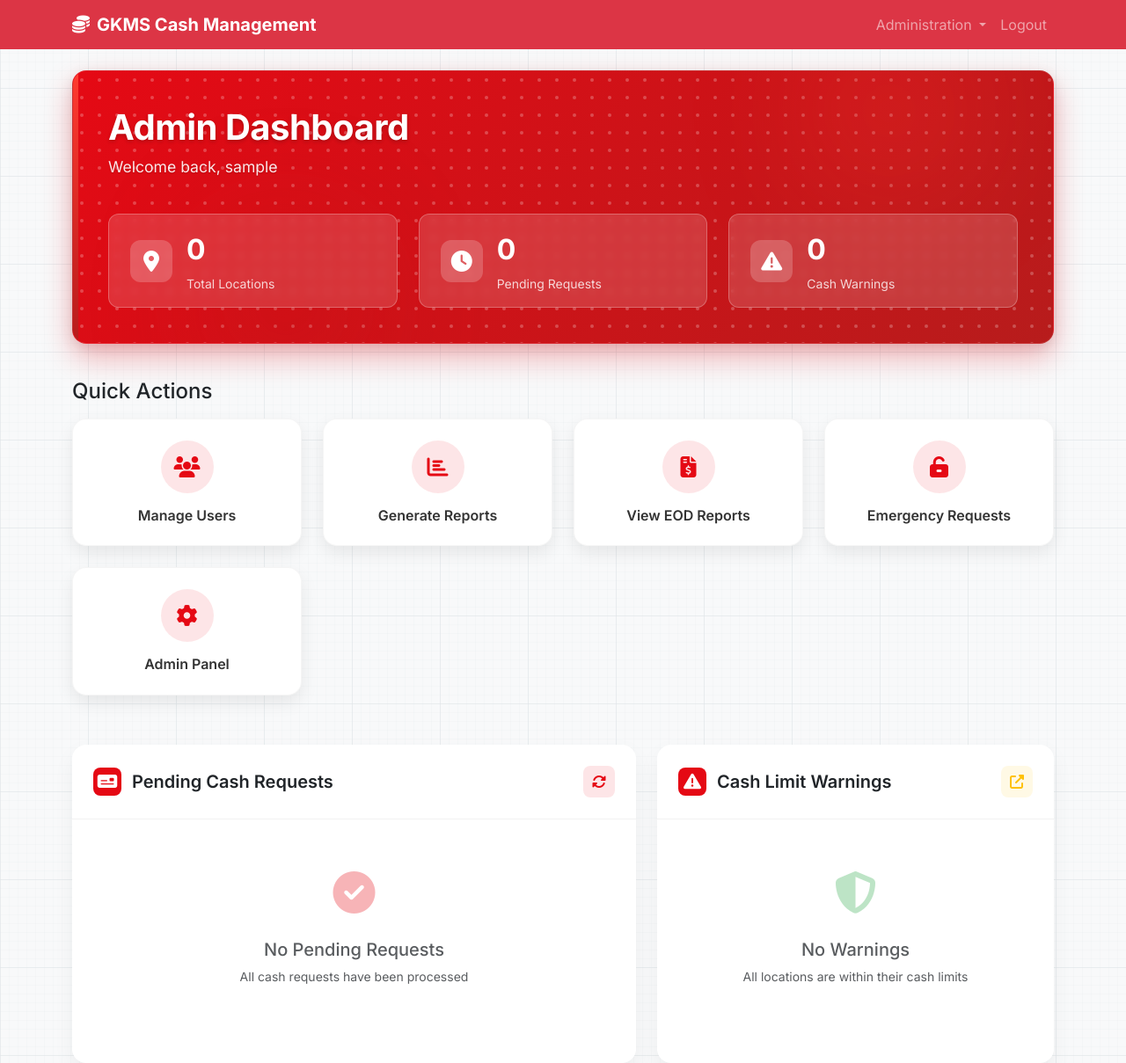
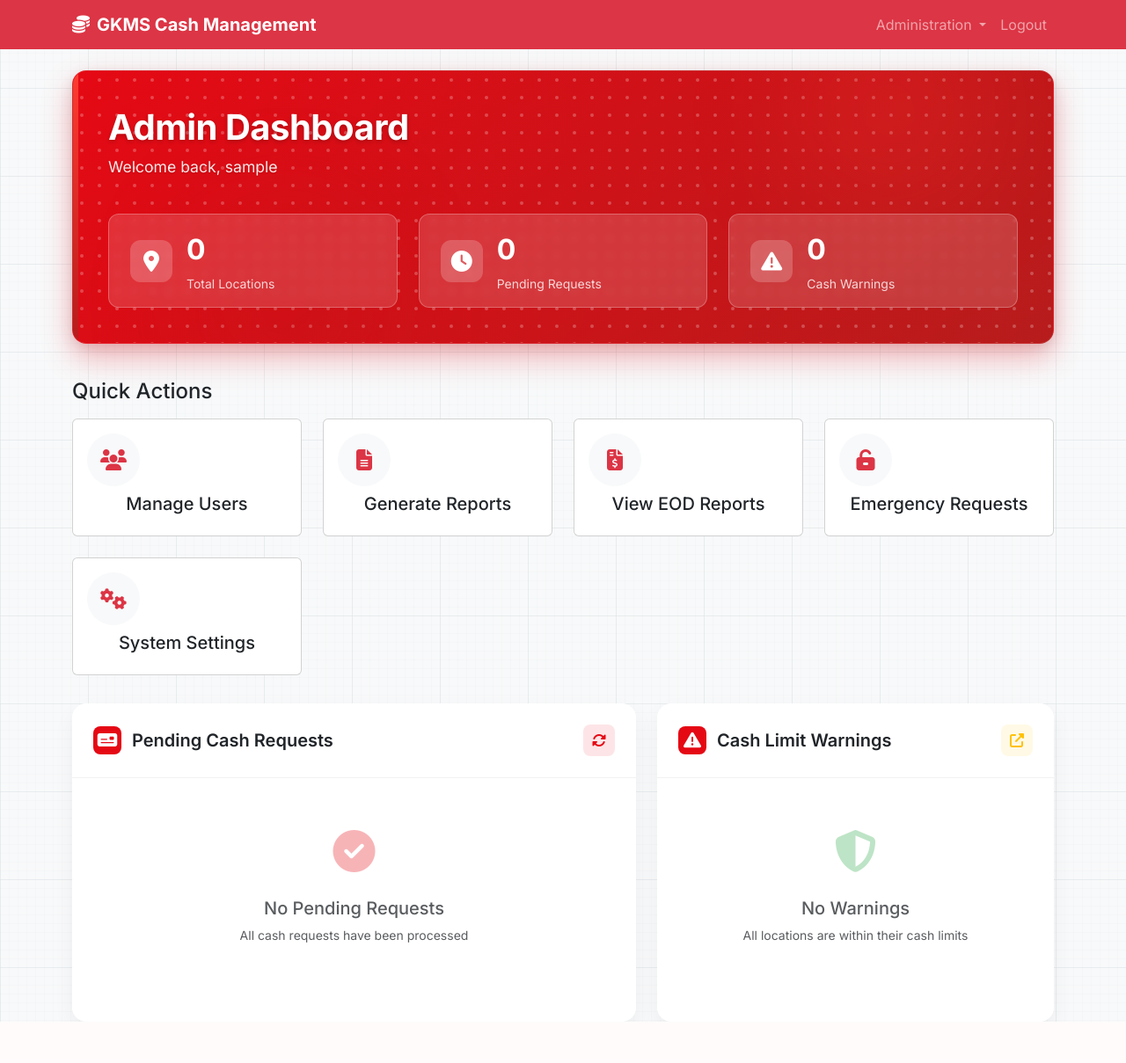
Before and after one commit to liamdatt/GKMS-Cash-Management, a Django app: page /admin-dashboard/ in a window 1280 px wide. Shown: the whole page at 88% size. After the commit the page ends 1162 px from the top, so only its background shows below. Run offline with Django 5.2, Linux system fonts and the light colour scheme; the visitor is signed in with stand-in values (Sample User, id 1); data that the repository does not hold is empty.

Commit message:
Settings

```diff
--- a/gkms_cash_management/core/models.py
+++ b/gkms_cash_management/core/models.py
@@ -305,6 +305,30 @@ class EmergencyAccessRequest(models.Model):
     class Meta:
         ordering = ['-requested_at']
 
+class SystemSettings(models.Model):
+    """Global system settings"""
+    cutoff_window_enabled = models.BooleanField(default=True, help_text="Enable/disable the 3 PM cutoff window")
+    cutoff_hour = models.IntegerField(default=15, help_text="Hour of the day for cutoff (24-hour format)")
+    cutoff_minute = models.IntegerField(default=0, help_text="Minute of the hour for cutoff")
+    business_hours_start = models.IntegerField(default=8, help_text="Start hour of business hours (24-hour format)")
+    business_hours_start_minute = models.IntegerField(default=0, help_text="Start minute of business hours")
+    emergency_access_duration = models.IntegerField(default=30, help_text="Duration of emergency access in minutes")
+    last_updated = models.DateTimeField(auto_now=True)
+    updated_by = models.ForeignKey(User, on_delete=models.SET_NULL, null=True, related_name='settings_updates')
+
+    class Meta:
+        verbose_name = "System Settings"
+        verbose_name_plural = "System Settings"
+
+    def __str__(self):
+        return "System Settings"
+
+    @classmethod
+    def get_settings(cls):
+        """Get or create system settings"""
+        settings, created = cls.objects.get_or_create(pk=1)
+        return settings
+
 from django.db.models.signals import post_save
 from django.dispatch import receiver
 
--- a/gkms_cash_management/core/templates/core/admin_dashboard.html
+++ b/gkms_cash_management/core/templates/core/admin_dashboard.html
@@ -520,45 +520,65 @@
   <!-- Quick Actions Section - Moved to top for better accessibility -->
   <div class="quick-actions-section card-animate">
     <h4 class="mb-3">Quick Actions</h4>
-    <div class="row">
-      <div class="col-lg-3 col-md-6 mb-4">
-        <a href="{% url 'manage_users' %}" class="quick-action-card">
-          <div class="icon-circle">
-            <i class="fas fa-users"></i>
+    <div class="row g-4 mb-4">
+        <div class="col-md-3">
+            <a href="{% url 'manage_users' %}" class="text-decoration-none">
+                <div class="card h-100">
+                    <div class="card-body text-center">
+                        <div class="icon-circle bg-light mb-2">
+                            <i class="fas fa-users text-danger"></i>
                         </div>
-          <h5 class="quick-action-title">Manage Users</h5>
+                        <h5 class="card-title">Manage Users</h5>
+                    </div>
+                </div>
             </a>
         </div>
-      <div class="col-lg-3 col-md-6 mb-4">
-        <a href="{% url 'generate_report' %}" class="quick-action-card">
-          <div class="icon-circle">
-            <i class="fas fa-chart-bar"></i>
+        <div class="col-md-3">
+            <a href="{% url 'generate_report' %}" class="text-decoration-none">
+                <div class="card h-100">
+                    <div class="card-body text-center">
+                        <div class="icon-circle bg-light mb-2">
+                            <i class="fas fa-file-alt text-danger"></i>
                         </div>
-          <h5 class="quick-action-title">Generate Reports</h5>
+                        <h5 class="card-title">Generate Reports</h5>
+                    </div>
+                </div>
             </a>
         </div>
-      <div class="col-lg-3 col-md-6 mb-4">
-        <a href="{% url 'admin_view_eod_reports' %}" class="quick-action-card">
-          <div class="icon-circle">
-            <i class="fas fa-file-invoice-dollar"></i>
+        <div class="col-md-3">
+            <a href="{% url 'admin_view_eod_reports' %}" class="text-decoration-none">
+                <div class="card h-100">
+                    <div class="card-body text-center">
+                        <div class="icon-circle bg-light mb-2">
+                            <i class="fas fa-file-invoice-dollar text-danger"></i>
                         </div>
-          <h5 class="quick-action-title">View EOD Reports</h5>
+                        <h5 class="card-title">View EOD Reports</h5>
+                    </div>
+                </div>
             </a>
         </div>
-      <div class="col-lg-3 col-md-6 mb-4">
-        <a href="{% url 'review_emergency_requests' %}" class="quick-action-card">
-          <div class="icon-circle">
-            <i class="fas fa-unlock-alt"></i>
+        <div class="col-md-3">
+            <a href="{% url 'review_emergency_requests' %}" class="text-decoration-none">
+                <div class="card h-100">
+                    <div class="card-body text-center">
+                        <div class="icon-circle bg-light mb-2">
+                            <i class="fas fa-unlock-alt text-danger"></i>
                         </div>
-          <h5 class="quick-action-title">Emergency Requests</h5>
+                        <h5 class="card-title">Emergency Requests</h5>
+                    </div>
+                </div>
             </a>
         </div>
-      <div class="col-lg-3 col-md-6 mb-4">
-        <a href="/admin/" class="quick-action-card">
-          <div class="icon-circle">
-            <i class="fas fa-cog"></i>
+        <div class="col-md-3">
+            <a href="{% url 'manage_system_settings' %}" class="text-decoration-none">
+                <div class="card h-100">
+                    <div class="card-body text-center">
+                        <div class="icon-circle bg-light mb-2">
+                            <i class="fas fa-cogs text-danger"></i>
                         </div>
-          <h5 class="quick-action-title">Admin Panel</h5>
+                        <h5 class="card-title">System Settings</h5>
+                    </div>
+                </div>
             </a>
         </div>
     </div>
--- a/gkms_cash_management/core/urls.py
+++ b/gkms_cash_management/core/urls.py
@@ -31,6 +31,7 @@ urlpatterns = [
     path('create-user/', views.create_user, name='create_user'),
     path('reset-password/<int:user_id>/', views.reset_password, name='reset_password'),
     path('deactivate-user/<int:user_id>/', views.deactivate_user, name='deactivate_user'),
+    path('system-admin/settings/', views.manage_system_settings, name='manage_system_settings'),
     path('debug-profiles/', views.debug_profiles, name='debug_profiles'),
     path('user-profile-debug/<int:user_id>/', views.user_profile_debug, name='user_profile_debug'),
     path('assign-location/', views.assign_location, name='assign_location_no_id'),
--- a/gkms_cash_management/core/views.py
+++ b/gkms_cash_management/core/views.py
@@ -6,7 +6,7 @@ from django.db.models import Q, Sum, Avg
 from django.http import HttpResponse, JsonResponse
 from .models import (
     AgentProfile, Location, LocationLimit, CashDelivery,
-    CashRequest, EODReport, TellerBalance, Adjustment, DailyAgentData, DenominationBreakdown, TellerVariance, EmergencyAccessRequest
+    CashRequest, EODReport, TellerBalance, Adjustment, DailyAgentData, DenominationBreakdown, TellerVariance, EmergencyAccessRequest, SystemSettings
 )
 from .forms import CashRequestForm, EODReportForm, CashVerificationForm, SignupForm, EmergencyAccessRequestForm
 from django.contrib.auth import login, authenticate, logout
@@ -143,17 +143,30 @@ def agent_dashboard(request):
         # Get today's date and current time in EST (Eastern Standard Time)
         today = timezone.now().date()
 
-        # Define cutoff times (8 AM to 3 PM EST)
+        # Get system settings
+        system_settings = SystemSettings.get_settings()
+
+        # Define cutoff times based on system settings
         current_time = timezone.now()
-        # Adjust for EST if needed - for demo we'll use server time
-        # current_time = timezone.now().astimezone(pytz.timezone('US/Eastern'))
 
-        # Define business hours
-        opening_time = current_time.replace(hour=8, minute=0, second=0, microsecond=0)
-        cutoff_time = current_time.replace(hour=15, minute=0, second=0, microsecond=0)
+        # Define business hours from system settings
+        opening_time = current_time.replace(
+            hour=system_settings.business_hours_start,
+            minute=system_settings.business_hours_start_minute,
+            second=0,
+            microsecond=0
+        )
+        cutoff_time = current_time.replace(
+            hour=system_settings.cutoff_hour,
+            minute=system_settings.cutoff_minute,
+            second=0,
+            microsecond=0
+        )
 
-        # Check if current time is within business hours
-        is_business_hours = opening_time <= current_time <= cutoff_time
+        # Check if cutoff window is enabled and if current time is within business hours
+        is_business_hours = True
+        if system_settings.cutoff_window_enabled:
+            is_business_hours = opening_time <= current_time <= cutoff_time
 
         # Calculate time until cutoff
         if current_time < cutoff_time:
@@ -1434,3 +1447,29 @@ def handle_emergency_request(request, request_id):
             messages.warning(request, f"Emergency access request from {emergency_request.agent.username} has been denied.")
 
     return redirect('review_emergency_requests')
+
+@login_required
+@user_passes_test(lambda u: u.is_staff)
+def manage_system_settings(request):
+    """View for managing system-wide settings."""
+    settings = SystemSettings.get_settings()
+
+    if request.method == 'POST':
+        # Update settings
+        settings.cutoff_window_enabled = request.POST.get('cutoff_window_enabled') == 'on'
+        settings.cutoff_hour = int(request.POST.get('cutoff_hour', 15))
+        settings.cutoff_minute = int(request.POST.get('cutoff_minute', 0))
+        settings.business_hours_start = int(request.POST.get('business_hours_start', 8))
+        settings.business_hours_start_minute = int(request.POST.get('business_hours_start_minute', 0))
+        settings.emergency_access_duration = int(request.POST.get('emergency_access_duration', 60))
+        settings.updated_by = request.user
+        settings.save()
+
+        messages.success(request, "System settings have been updated successfully.")
+        return redirect('manage_system_settings')
+
+    context = {
+        'settings': settings,
+    }
+
+    return render(request, 'core/manage_system_settings.html', context)
```
Also changed, not shown: gkms_cash_management/core/templates/core/manage_system_settings.html (added, +70 -0 lines), gkms_cash_management/core/migrations/0004_notification.py (added), gkms_cash_management/core/migrations/0005_systemsettings_delete_notification.py (added). Lines whose indentation alone changed are shown as unchanged.
